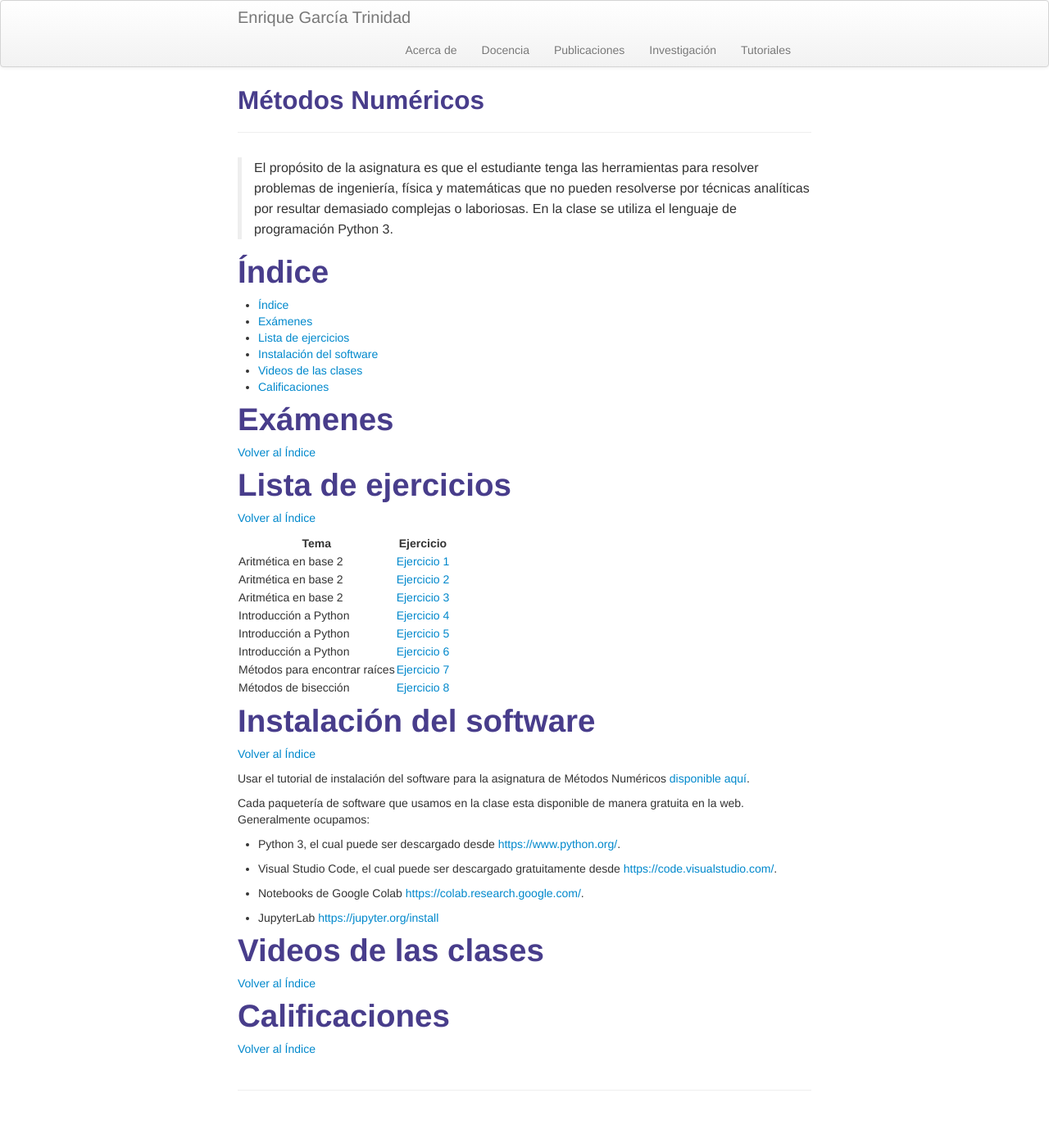
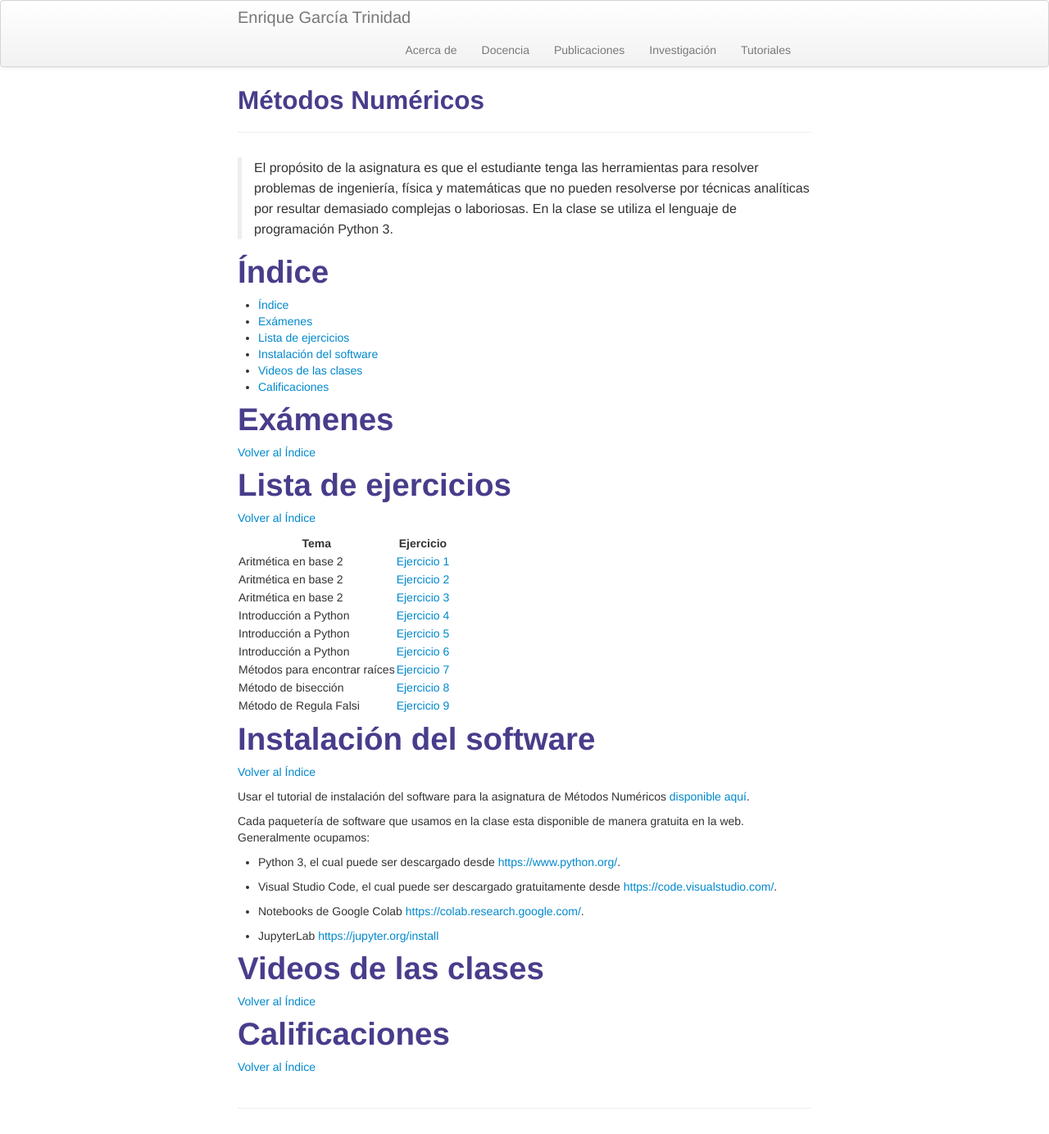
Before and after one commit to enriGarcia/enriGarcia.github.io, a Jekyll site: the page built from pages/teaching/metnum.md, in a window 1280 px wide. Shown: the whole page at 82% size. Built offline with Jekyll 4.4.1, drawn with Linux system fonts in a browser that asks for light colours; before the commit the page ends 1362 px from its top, so only the background shows below that.

Commit message:
metnum update

```diff
--- a/pages/teaching/metnum.md
+++ b/pages/teaching/metnum.md
@@ -28,7 +28,8 @@ description: Página de la asignatura de Métodos Numéricos.
 |Introducción a Python          |[Ejercicio 5    ]({{ BASE_PATH}}/pages/assignments/metnum_ex_05.pdf)|
 |Introducción a Python          |[Ejercicio 6    ]({{ BASE_PATH}}/pages/assignments/metnum_ex_06.pdf)|
 |Métodos para encontrar raíces  |[Ejercicio 7    ]({{ BASE_PATH}}/pages/assignments/metnum_ex_07.pdf)|
-|Métodos de bisección           |[Ejercicio 8    ]({{ BASE_PATH}}/pages/assignments/metnum_ex_08.pdf)|
+|Método de bisección            |[Ejercicio 8    ]({{ BASE_PATH}}/pages/assignments/metnum_ex_08.pdf)|
+|Método de Regula Falsi         |[Ejercicio 9    ]({{ BASE_PATH}}/pages/assignments/metnum_ex_09.pdf)|
 
 # Instalación del software
 [Volver al Índice](#índice)
```
Also changed, not shown: 2 other files.
